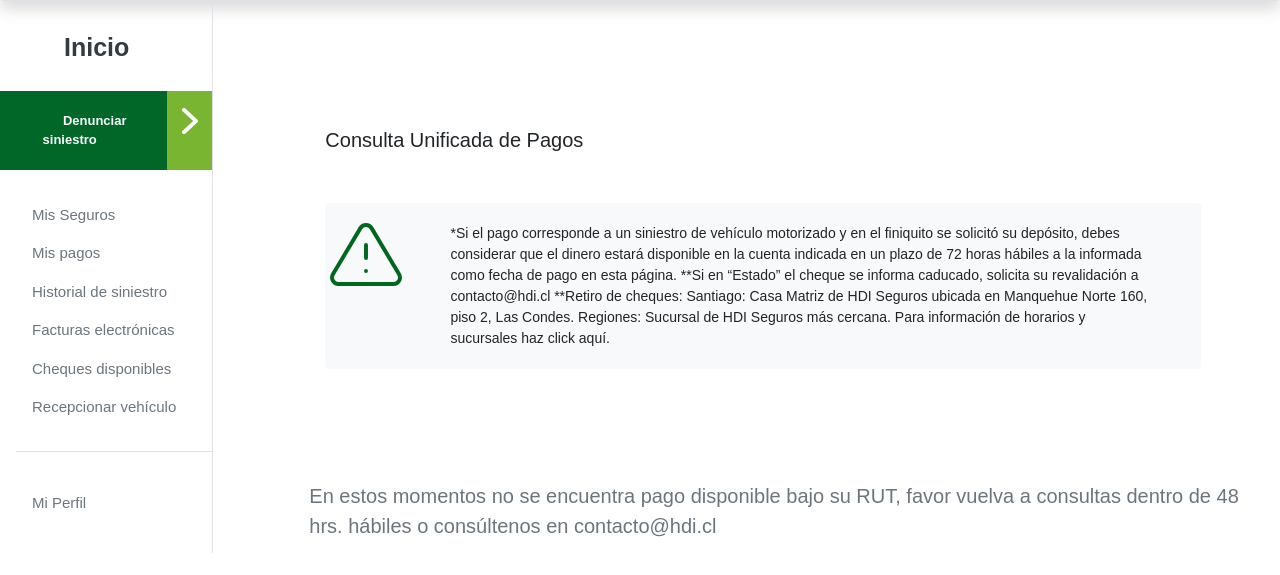
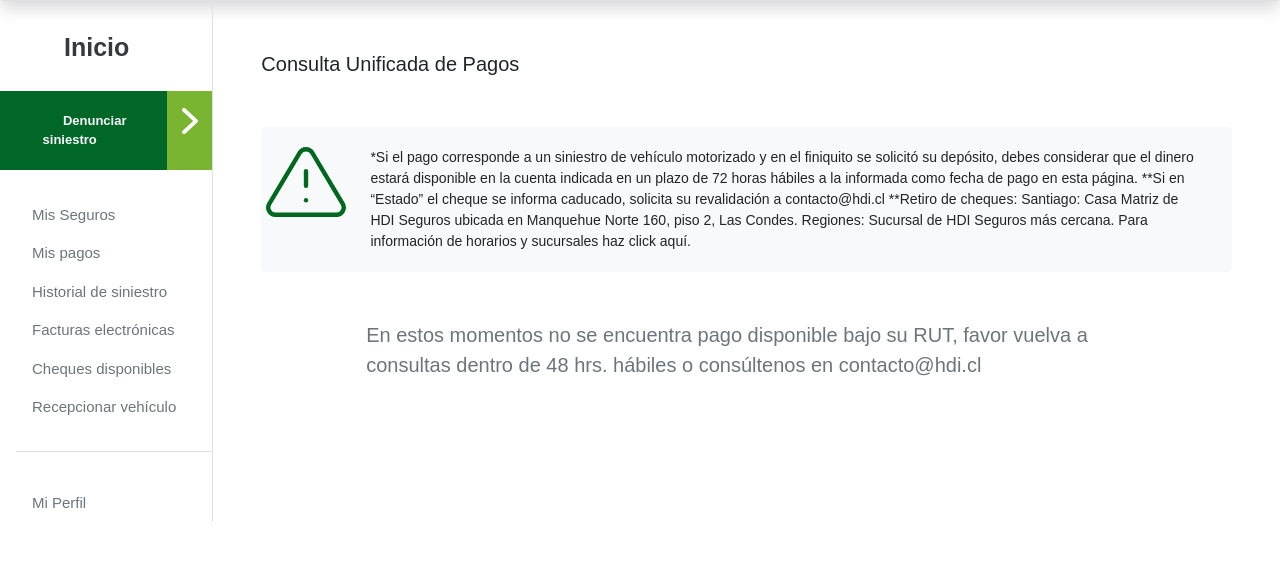
Before and after one commit to Veronidas/HDIWebProject-master, a plain HTML site: page Consulta.html in a window 1280 px wide. Shown: the part 71-646 px from the top of the page. Drawn offline with nearby package versions, Linux system fonts and the light colour scheme.

Commit message:
fix Consulta

```diff
--- a/Consulta.html
+++ b/Consulta.html
@@ -37,7 +37,6 @@
     </header>
     <!-- END HEADER -->
     <!-- CONTAINER MAIN-->
-    <div class="container-fluid p-0 m-0">
     <div class="row p-0">
         <div class="col-12">
             <div class="container-fluid">
@@ -96,11 +95,11 @@
                     <!-- END LEFT MENU -->
 
 
-                        <div class="col-12 col-lg-10 pl-5 order-2">
+                    <div class="col-12 col-lg-10 px-lg-5">
                         <section class="container-fluid">
                             <div class="row pt-5 justify-content-center">
-                                    <div class="card border-0 m-5 p-3">
-                                        <div class="card-header bg-transparent border-0 pb-5 pl-0">
+                                <div>
+                                    <div class="bg-transparent border-0 pb-2 pb-lg-5 pl-0">
                                         Consulta Unificada de Pagos
 
                                     </div>
@@ -110,7 +109,7 @@
                                                 <img class="img-fluid" src="Icons/Icon feather-alert-triangle.svg"
                                                     alt="Icono alerta" />
                                             </div>
-                                                <div class="col-12 pl-4 col-lg-11 px-5 ">
+                                            <div class="col-11 pl-4 col-lg-11 px-4 ">
                                                 <p class="card-text">*Si el pago corresponde a un siniestro de
                                                     vehículo
                                                     motorizado y en el finiquito se solicitó su depósito, debes
@@ -136,9 +135,8 @@
                                         </div>
                                     </div>
                                 </div>
-                                    <div class="row p-0 justify-content-center">
-                                        <div class="container">
-                                            <div class="card-header bg-transparent border-0 pt-5 pl-5 text-muted">
+                                <div class="col-10 pl-0 pl-lg-4">
+                                    <div class=" mt-5 text-muted">
                                         En estos momentos no se encuentra pago disponible bajo su RUT, favor
                                         vuelva a
                                         consultas dentro de 48 hrs. hábiles o consúltenos en contacto@hdi.cl
```
Also changed, not shown: README.md. Lines whose indentation alone changed are shown as unchanged.
